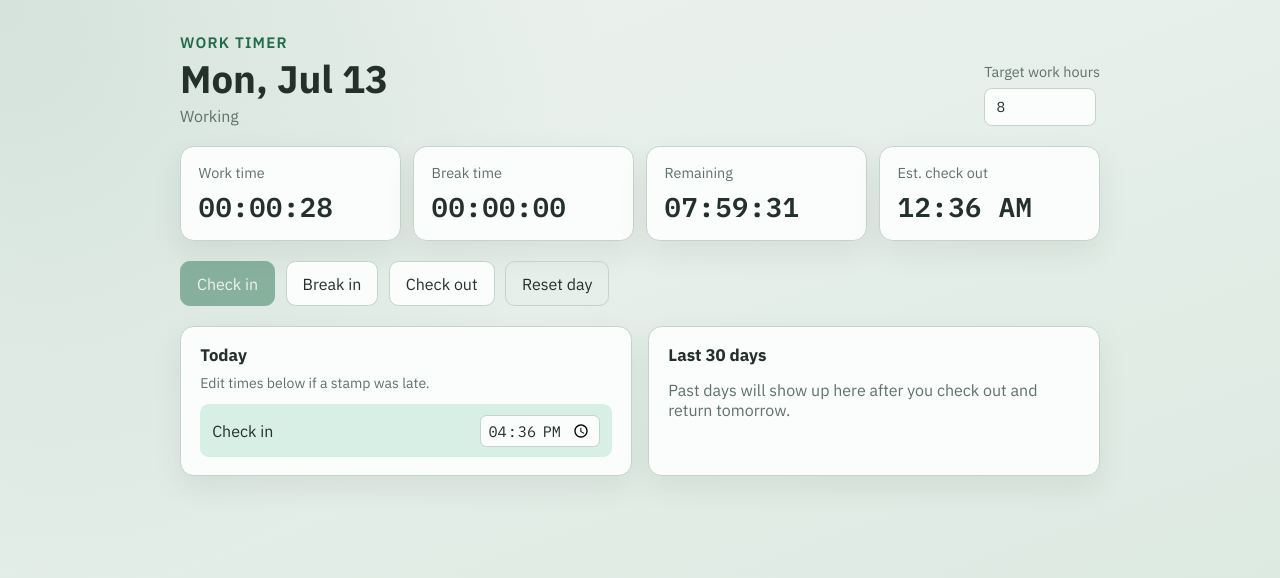
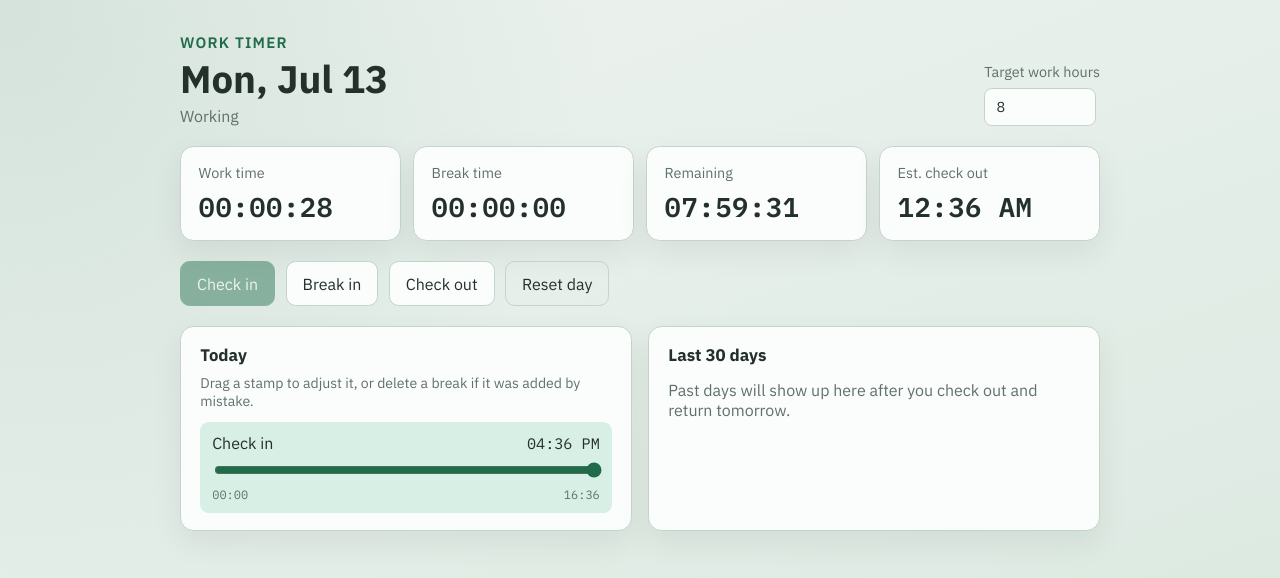
Before and after one commit to rishin1031-maker/work-timer, a React (Vite) app: page / in a window 1280 px wide. Both pictures are taken after a click on the button "Check in". Shown: the top 578 px of the page. Built offline with nearby package versions, Linux system fonts and the light colour scheme.

Commit message:
updated time editing and also also added break delete option

```diff
--- a/src/App.jsx
+++ b/src/App.jsx
@@ -25,6 +25,7 @@ export default function App() {
     breakOut,
     checkOut,
     resetDay,
+    deleteBreak,
     updateStamp,
   } = useWorkSession()
 
@@ -77,7 +78,11 @@ export default function App() {
       />
 
       <div className="panels">
-        <Timeline session={session} onUpdateStamp={updateStamp} />
+        <Timeline
+          session={session}
+          onUpdateStamp={updateStamp}
+          onDeleteBreak={deleteBreak}
+        />
         <History history={history} />
       </div>
     </div>
--- a/src/components/Timeline.jsx
+++ b/src/components/Timeline.jsx
@@ -1,51 +1,19 @@
-import { useState } from 'react'
-import { isoToTimeInput } from '../utils/time'
+import { useEffect, useState } from 'react'
+import { formatClock, stampNow } from '../utils/time'
 
-function EditableStamp({ label, iso, field, onUpdate }) {
-  const [draft, setDraft] = useState(() => isoToTimeInput(iso))
-  const [invalid, setInvalid] = useState(false)
-  const synced = isoToTimeInput(iso)
-
-  return (
-    <li>
-      <span>{label}</span>
-      <input
-        className={`time-input${invalid ? ' invalid' : ''}`}
-        type="time"
-        step="60"
-        value={draft}
-        aria-invalid={invalid}
-        onFocus={() => setInvalid(false)}
-        onChange={(e) => {
-          setDraft(e.target.value)
-          setInvalid(false)
-        }}
-        onBlur={() => {
-          if (!draft) {
-            setDraft(synced)
-            return
-          }
-          const ok = onUpdate(field, draft)
-          if (!ok) {
-            setDraft(synced)
-            setInvalid(true)
-          }
-        }}
-      />
-    </li>
-  )
+function toMinutes(iso) {
+  const d = new Date(iso)
+  return d.getHours() * 60 + d.getMinutes()
 }
 
-export function Timeline({ session, onUpdateStamp }) {
-  if (!session.checkIn) {
-    return (
-      <section className="panel">
-        <h2>Today</h2>
-        <p className="muted">No stamps yet. Check in to start tracking.</p>
-      </section>
-    )
+function minutesToTimeValue(minutes) {
+  const clamped = Math.max(0, Math.min(23 * 60 + 59, Math.round(minutes)))
+  const h = Math.floor(clamped / 60)
+  const m = clamped % 60
+  return `${String(h).padStart(2, '0')}:${String(m).padStart(2, '0')}`
 }
 
+function buildItems(session) {
   const items = [
     {
       key: 'checkIn',
@@ -57,14 +25,16 @@ export function Timeline({ session, onUpdateStamp }) {
 
   session.breaks.forEach((b, i) => {
     items.push({
-      key: `break-start-${i}-${b.start}`,
+      key: `break-start-${i}`,
       label: b.auto ? `Break ${i + 1} in (auto)` : `Break ${i + 1} in`,
       iso: b.start,
       field: { type: 'breakStart', index: i },
+      breakIndex: i,
+      showDelete: true,
     })
     if (b.end) {
       items.push({
-        key: `break-end-${i}-${b.end}`,
+        key: `break-end-${i}`,
         label: `Break ${i + 1} out`,
         iso: b.end,
         field: { type: 'breakEnd', index: i },
@@ -74,27 +44,134 @@ export function Timeline({ session, onUpdateStamp }) {
 
   if (session.checkOut) {
     items.push({
-      key: `checkOut-${session.checkOut}`,
+      key: 'checkOut',
       label: 'Check out',
       iso: session.checkOut,
       field: { type: 'checkOut' },
     })
   }
 
+  return items
+}
+
+function stampBounds(items, index, checkedOut) {
+  const dayStart = 0
+  const dayEnd = 23 * 60 + 59
+  const nowMin = toMinutes(stampNow())
+
+  let min = index === 0 ? dayStart : toMinutes(items[index - 1].iso)
+  let max =
+    index === items.length - 1
+      ? checkedOut
+        ? dayEnd
+        : nowMin
+      : toMinutes(items[index + 1].iso)
+
+  if (max < min) max = min
+  return { min, max }
+}
+
+function StampScrubber({
+  label,
+  iso,
+  field,
+  min,
+  max,
+  onUpdate,
+  onDelete,
+  showDelete,
+}) {
+  const [draft, setDraft] = useState(() => toMinutes(iso))
+
+  useEffect(() => {
+    setDraft(toMinutes(iso))
+  }, [iso])
+
+  const locked = min >= max
+
+  function commit(minutes) {
+    const next = Math.min(max, Math.max(min, minutes))
+    setDraft(next)
+    onUpdate(field, minutesToTimeValue(next))
+  }
+
+  return (
+    <li className="stamp-row">
+      <div className="stamp-heading">
+        <span>{label}</span>
+        <div className="stamp-actions">
+          <time>{formatClock(iso)}</time>
+          {showDelete ? (
+            <button
+              type="button"
+              className="btn-delete"
+              onClick={onDelete}
+              aria-label={`Delete ${label.replace(/ in.*/, '')}`}
+            >
+              Delete
+            </button>
+          ) : null}
+        </div>
+      </div>
+      <input
+        className="time-scrubber"
+        type="range"
+        min={min}
+        max={Math.max(min, max)}
+        step={1}
+        value={draft}
+        disabled={locked}
+        aria-label={`Adjust ${label}`}
+        onChange={(e) => commit(Number(e.target.value))}
+      />
+      <div className="scrubber-ends">
+        <span>{minutesToTimeValue(min)}</span>
+        <span>{minutesToTimeValue(max)}</span>
+      </div>
+    </li>
+  )
+}
+
+export function Timeline({ session, onUpdateStamp, onDeleteBreak }) {
+  if (!session.checkIn) {
     return (
       <section className="panel">
         <h2>Today</h2>
-      <p className="muted edit-hint">Edit times below if a stamp was late.</p>
+        <p className="muted">No stamps yet. Check in to start tracking.</p>
+      </section>
+    )
+  }
+
+  const items = buildItems(session)
+  const checkedOut = Boolean(session.checkOut)
+
+  return (
+    <section className="panel">
+      <h2>Today</h2>
+      <p className="muted edit-hint">
+        Drag a stamp to adjust it, or delete a break if it was added by mistake.
+      </p>
       <ul className="timeline">
-        {items.map((item) => (
-          <EditableStamp
+        {items.map((item, index) => {
+          const { min, max } = stampBounds(items, index, checkedOut)
+          return (
+            <StampScrubber
               key={item.key}
               label={item.label}
               iso={item.iso}
               field={item.field}
+              min={min}
+              max={max}
               onUpdate={onUpdateStamp}
+              showDelete={Boolean(item.showDelete)}
+              onDelete={
+                item.showDelete
+                  ? () => onDeleteBreak(item.breakIndex)
+                  : undefined
+              }
             />
-        ))}
+          )
+        })}
       </ul>
     </section>
   )
--- a/src/hooks/useWorkSession.js
+++ b/src/hooks/useWorkSession.js
@@ -121,6 +121,17 @@ export function useWorkSession() {
     setNow(Date.now())
   }
 
+  function deleteBreak(index) {
+    updateToday((current) => {
+      if (!current.breaks[index]) return current
+      return {
+        ...current,
+        breaks: current.breaks.filter((_, i) => i !== index),
+      }
+    })
+    setNow(Date.now())
+  }
+
   function updateStamp(field, timeValue) {
     const iso = timeInputToIso(date, timeValue)
     if (!iso) return false
@@ -203,6 +214,7 @@ export function useWorkSession() {
     breakOut,
     checkOut,
     resetDay,
+    deleteBreak,
     updateStamp,
   }
 }
--- a/src/style.css
+++ b/src/style.css
@@ -206,9 +206,37 @@ input {
   background: var(--accent-soft);
 }
 
-.timeline li {
-  grid-template-columns: 1fr auto;
+.timeline li.stamp-row {
+  grid-template-columns: 1fr;
+  gap: 0.45rem;
+}
+
+.stamp-heading {
+  display: flex;
+  justify-content: space-between;
   align-items: center;
+  gap: 0.75rem;
+}
+
+.stamp-actions {
+  display: flex;
+  align-items: center;
+  gap: 0.55rem;
+}
+
+.btn-delete {
+  border: 1px solid var(--border);
+  background: transparent;
+  color: #8a4332;
+  border-radius: 0.4rem;
+  padding: 0.2rem 0.5rem;
+  font-size: 0.8rem;
+  cursor: pointer;
+}
+
+.btn-delete:hover {
+  background: #f3e4df;
+  border-color: #b9553f;
 }
 
 .edit-hint {
@@ -216,19 +244,23 @@ input {
   font-size: 0.88rem;
 }
 
-.time-input {
-  font-family: var(--mono);
-  font-size: 0.95rem;
-  border: 1px solid var(--border);
-  border-radius: 0.4rem;
-  background: var(--surface);
-  color: var(--text);
-  padding: 0.25rem 0.4rem;
+.time-scrubber {
+  width: 100%;
+  accent-color: var(--accent);
+  cursor: pointer;
 }
 
-.time-input.invalid {
-  border-color: #b9553f;
-  outline: 2px solid rgba(185, 85, 63, 0.25);
+.time-scrubber:disabled {
+  opacity: 0.45;
+  cursor: not-allowed;
+}
+
+.scrubber-ends {
+  display: flex;
+  justify-content: space-between;
+  font-family: var(--mono);
+  font-size: 0.75rem;
+  color: var(--muted);
 }
 
 .timeline time,
```
Lines whose indentation alone changed are shown as unchanged.
